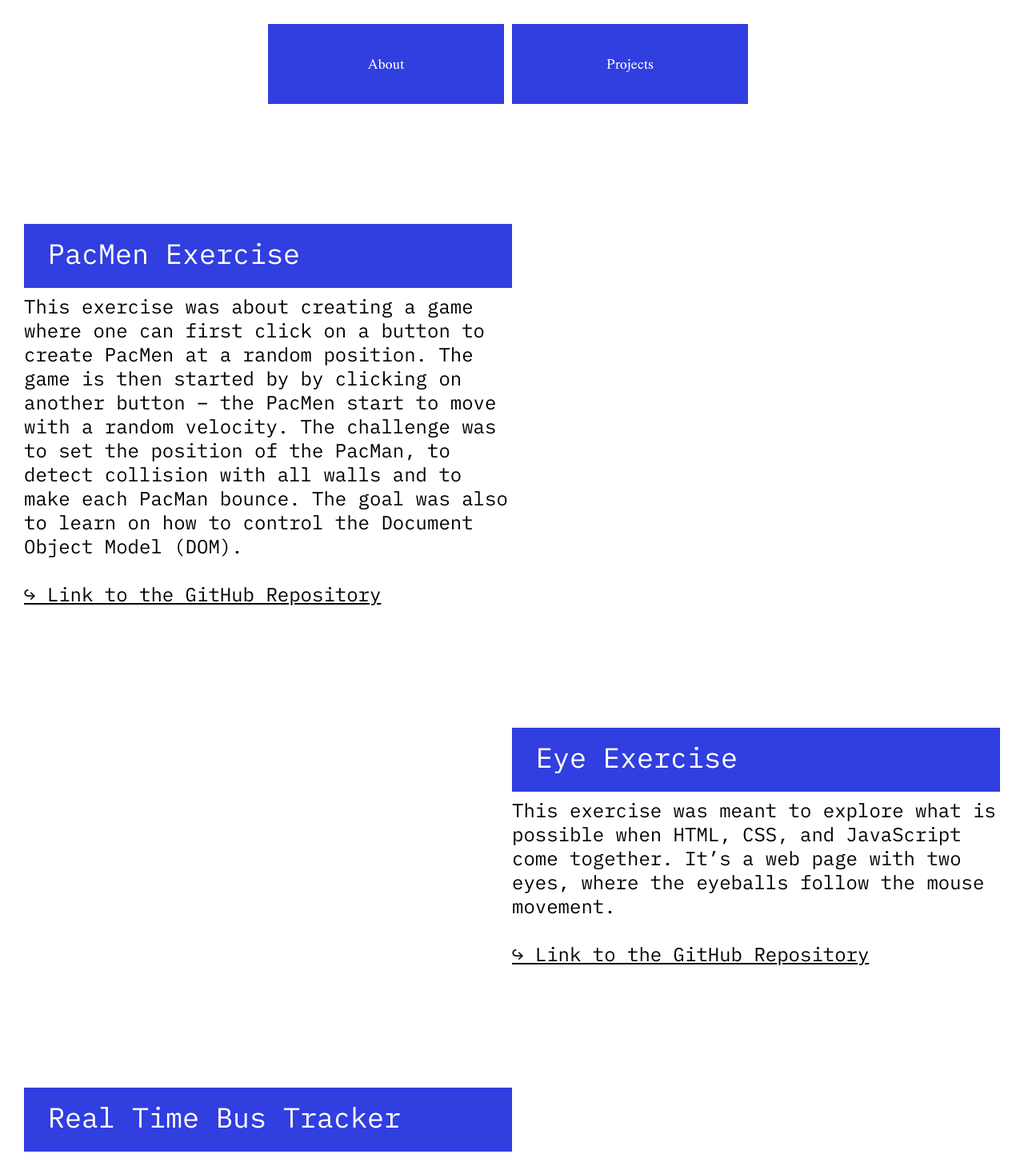
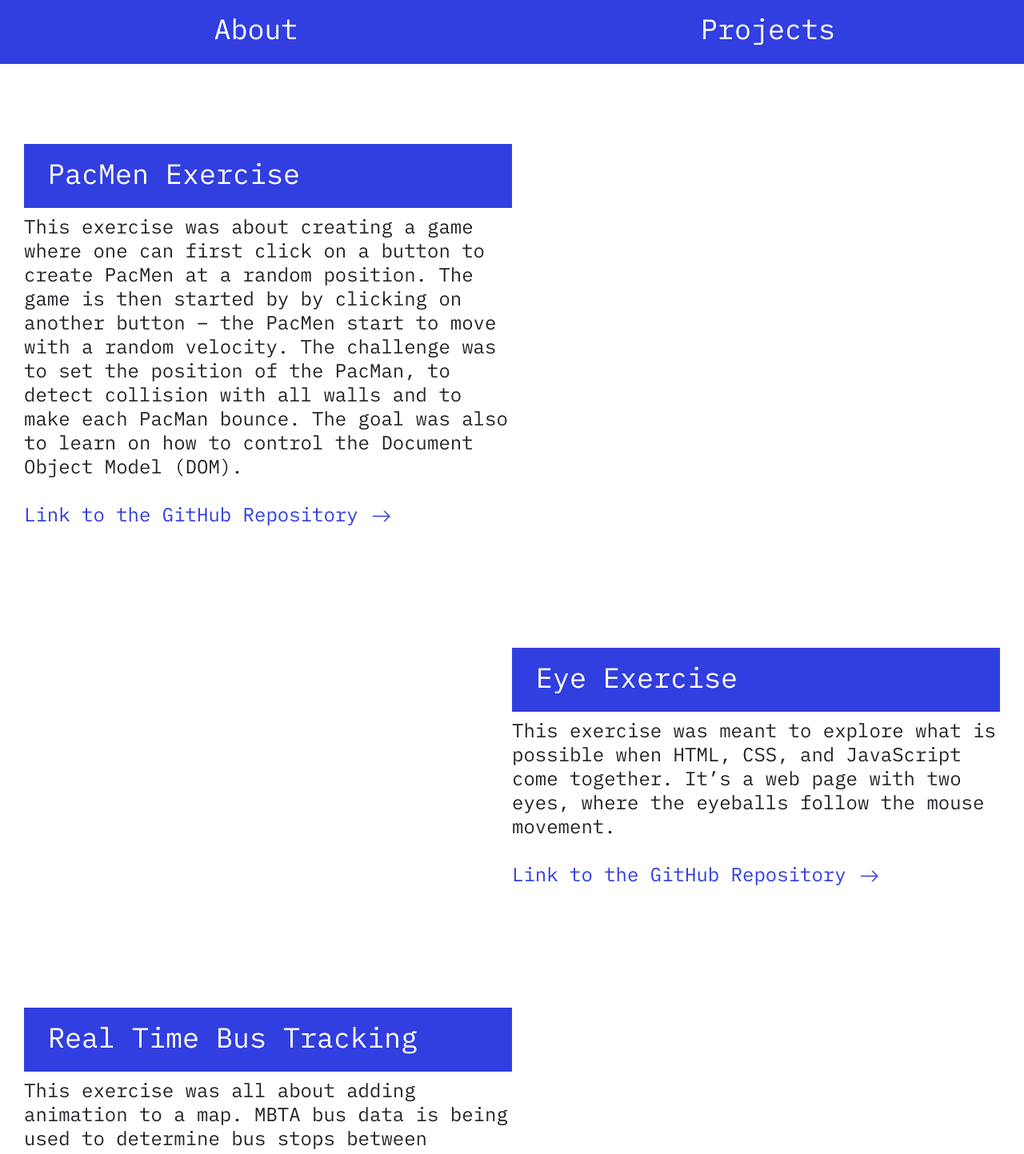
Before and after one commit to samira-liebendoerfer/samira-liebendoerfer.github.io, a plain HTML site: page projects.html in a window 1280 px wide. Shown: the top 1443 px of the page at 80% size. Drawn offline with nearby package versions, Linux system fonts and the light colour scheme; files whose address does not match are found by name; a web font is replaced by a local one.

Commit message:
adds remove and add nav on scroll and link arrow styling

```diff
--- a/assets/css/site.css
+++ b/assets/css/site.css
@@ -158,23 +158,36 @@ html {
 }
 
 /* Links */
-a:focus  {
-  outline: none;
-}
-a {
+
+a,
+.link {
   text-decoration: none;
-  color: black;
-}
-a:hover {
-  /* color: #313ee0; */
-  /* text-decoration: underline; */
+  color: #313ee0;
 }
 
-.link {
-  text-decoration: underline;
+.arrow {
+  height: 25px;
+  width: 25px;
+  transform: translatey(-1px);
 }
-.link:hover {
+a:hover .arrow:hover,
+svg {
+  animation-duration: 1s;
+  animation-iteration-count: infinite;
+  animation-name: bounce;
+  animation-timing-function: ease-in-out;
   color: #313ee0;
+}
+@keyframes bounce {
+  0% {
+    transform: translateX(0);
+  }
+  50% {
+    transform: translateX(0.15em);
+  }
+  100% {
+    transform: translateX(0);
+  }
 }
 
 /* Headlines & Text */
@@ -186,7 +199,8 @@ h1 {
   font-size: 24px;
   margin: 0;
 }
-h2 {
+h2,
+.h2 {
   font-family: "IBMPlexMono-Regular";
   font-weight: normal;
   font-style: normal;
@@ -196,7 +210,8 @@ h2 {
 /* For laptop */
 @media only screen and (min-width: 1280px) {
   h1,
-  h2 {
+  h2,
+  .h2 {
     font-size: 35px;
   }
 }
@@ -237,7 +252,6 @@ p {
 /* For Mobile */
 .title-left {
   display: flex;
-  justify-content: center;
   align-items: center;
   padding-left: 20px;
   background-color: #313ee0;
@@ -258,7 +272,7 @@ p {
 /* Navigation */
 /* For Mobile */
 nav {
-  height: 80px;
+  height: 60px;
 }
 .nav {
   display: flex;
@@ -275,20 +289,37 @@ li {
   width: 50%;
   background-color: #313ee0;
   height: 100%;
-  margin-right: 10px;
+  /* margin-right: 10px; */
 }
 li a {
-  display: block;
+  /* display: block; */
   color: white;
 }
-
+li a:hover {
+  color: white;
+  text-decoration: underline;
+}
 /* For laptop */
 @media only screen and (min-width: 1280px) {
   nav {
-    height: 100px;
-    width: 50%;
     margin: 0 auto;
+    height: 80px;
   }
+}
+
+.trigger-menu-wrapper {
+  position: fixed;
+  top: 0;
+  left: 0;
+  right: 0;
+  z-index: 2;
+  transition: transform 0.4s;
+}
+.scroll-down .trigger-menu-wrapper {
+  transform: translate3d(0, -100%, 0);
+}
+.scroll-up .trigger-menu-wrapper {
+  transform: none;
 }
 
 /* Main */
--- a/projects.html
+++ b/projects.html
@@ -4,6 +4,12 @@
     <meta charset="UTF-8" />
     <meta name="viewport" content="width=device-width, initial-scale=1.0" />
     <title>Samira Liebendörfer – Projects</title>
+    <link
+      href="https://cdn.jsdelivr.net/npm/bootstrap@5.0.2/dist/css/bootstrap.min.css"
+      rel="stylesheet"
+      integrity="sha384-EVSTQN3/azprG1Anm3QDgpJLIm9Nao0Yz1ztcQTwFspd3yD65VohhpuuCOmLASjC"
+      crossorigin="anonymous"
+    />
 
     <link rel="stylesheet" type="text/css" href="assets/css/site.css" />
   </head>
@@ -12,13 +18,13 @@
     <main>
       <section class="section-margin">
         <!-- Navigation -->
-        <nav>
+        <nav class="trigger-menu-wrapper">
           <ul class="nav">
             <li>
-              <a href="index.html">About</a>
+              <a href="index.html" class="h2">About</a>
             </li>
             <li>
-              <a href="projects.html">Projects</a>
+              <a href="projects.html" class="h2">Projects</a>
             </li>
           </ul>
         </nav>
@@ -41,8 +47,22 @@
                 href="https://github.com/samira-liebendoerfer/pac-men-exercise"
                 target="_blank"
                 class="link"
-                >↪ Link to the GitHub Repository</a
-              >
+                >Link to the GitHub Repository
+                <span>
+                  <svg
+                    class="arrow"
+                    xmlns="http://www.w3.org/2000/svg"
+                    fill="currentColor"
+                    class="bi bi-arrow-right"
+                    viewBox="0 0 16 16"
+                  >
+                    <path
+                      fill-rule="evenodd"
+                      d="M1 8a.5.5 0 0 1 .5-.5h11.793l-3.147-3.146a.5.5 0 0 1 .708-.708l4 4a.5.5 0 0 1 0 .708l-4 4a.5.5 0 0 1-.708-.708L13.293 8.5H1.5A.5.5 0 0 1 1 8z"
+                    />
+                  </svg>
+                </span>
+              </a>
             </p>
           </div>
           <div class="grid-container__right--item-c">
@@ -56,15 +76,28 @@
               <br /><br />
               <a
                 href="https://github.com/samira-liebendoerfer/eye-exercise"
-                target="_blank"
                 class="link"
-                >↪ Link to the GitHub Repository
+                >Link to the GitHub Repository
+                <span>
+                  <svg
+                    class="arrow"
+                    xmlns="http://www.w3.org/2000/svg"
+                    fill="currentColor"
+                    class="bi bi-arrow-right"
+                    viewBox="0 0 16 16"
+                  >
+                    <path
+                      fill-rule="evenodd"
+                      d="M1 8a.5.5 0 0 1 .5-.5h11.793l-3.147-3.146a.5.5 0 0 1 .708-.708l4 4a.5.5 0 0 1 0 .708l-4 4a.5.5 0 0 1-.708-.708L13.293 8.5H1.5A.5.5 0 0 1 1 8z"
+                    />
+                  </svg>
+                </span>
               </a>
             </p>
           </div>
           <div class="grid-container__left--item-e">
             <div class="title-left">
-              <h2>Real Time Bus Tracker</h2>
+              <h2>Real Time Bus Tracking</h2>
             </div>
             <p class="mono">
               This exercise was all about adding animation to a map. MBTA bus
@@ -76,12 +109,27 @@
                 href="https://github.com/samira-liebendoerfer/real-time-bus-tracker"
                 target="_blank"
                 class="link"
-                >↪ Link to the GitHub Repository</a
-              >
+                >Link to the GitHub Repository
+                <span>
+                  <svg
+                    class="arrow"
+                    xmlns="http://www.w3.org/2000/svg"
+                    fill="currentColor"
+                    class="bi bi-arrow-right"
+                    viewBox="0 0 16 16"
+                  >
+                    <path
+                      fill-rule="evenodd"
+                      d="M1 8a.5.5 0 0 1 .5-.5h11.793l-3.147-3.146a.5.5 0 0 1 .708-.708l4 4a.5.5 0 0 1 0 .708l-4 4a.5.5 0 0 1-.708-.708L13.293 8.5H1.5A.5.5 0 0 1 1 8z"
+                    />
+                  </svg>
+                </span>
+              </a>
             </p>
           </div>
         </div>
       </section>
     </main>
+    <script src="remove-add-nav-on-scroll.js"></script>
   </body>
 </html>
--- /dev/null
+++ b/remove-add-nav-on-scroll.js
@@ -0,0 +1,29 @@
+const body = document.body;
+const nav = document.querySelector("nav");
+
+const scrollUp = "scroll-up";
+const scrollDown = "scroll-down";
+let lastScroll = 0;
+
+window.addEventListener("scroll", () => {
+  const currentScroll = window.pageYOffset;
+
+  if (currentScroll <= 0) {
+    body.classList.remove(scrollUp);
+    return;
+  }
+
+  if (currentScroll > lastScroll && !body.classList.contains(scrollDown)) {
+    // SCROLL DOWN
+    body.classList.remove(scrollUp);
+    body.classList.add(scrollDown);
+  } else if (
+    currentScroll < lastScroll &&
+    body.classList.contains(scrollDown)
+  ) {
+    // SCROLL UP
+    body.classList.remove(scrollDown);
+    body.classList.add(scrollUp);
+  }
+  lastScroll = currentScroll;
+});
```
Also changed, not shown: index.html (+48 -15 lines).
